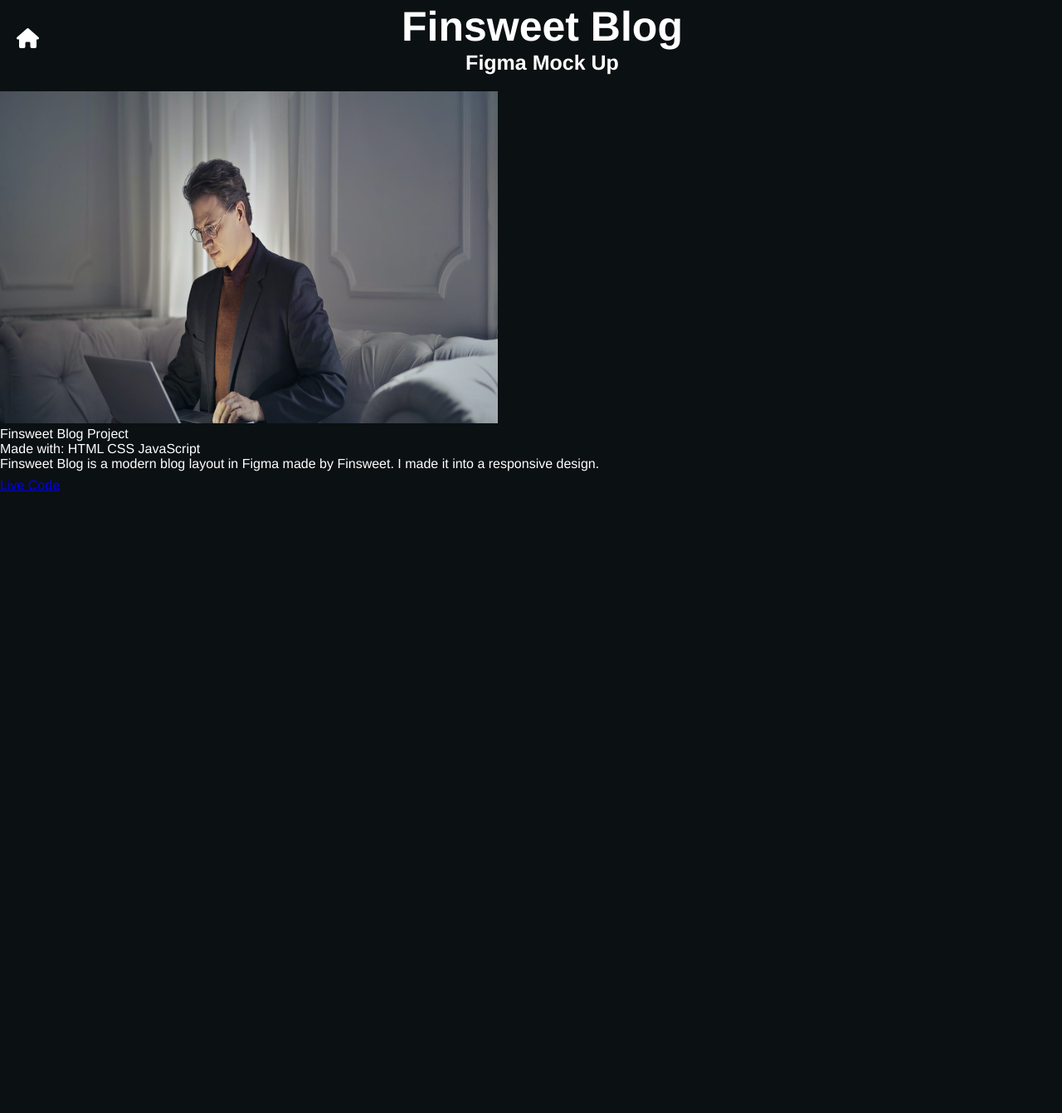
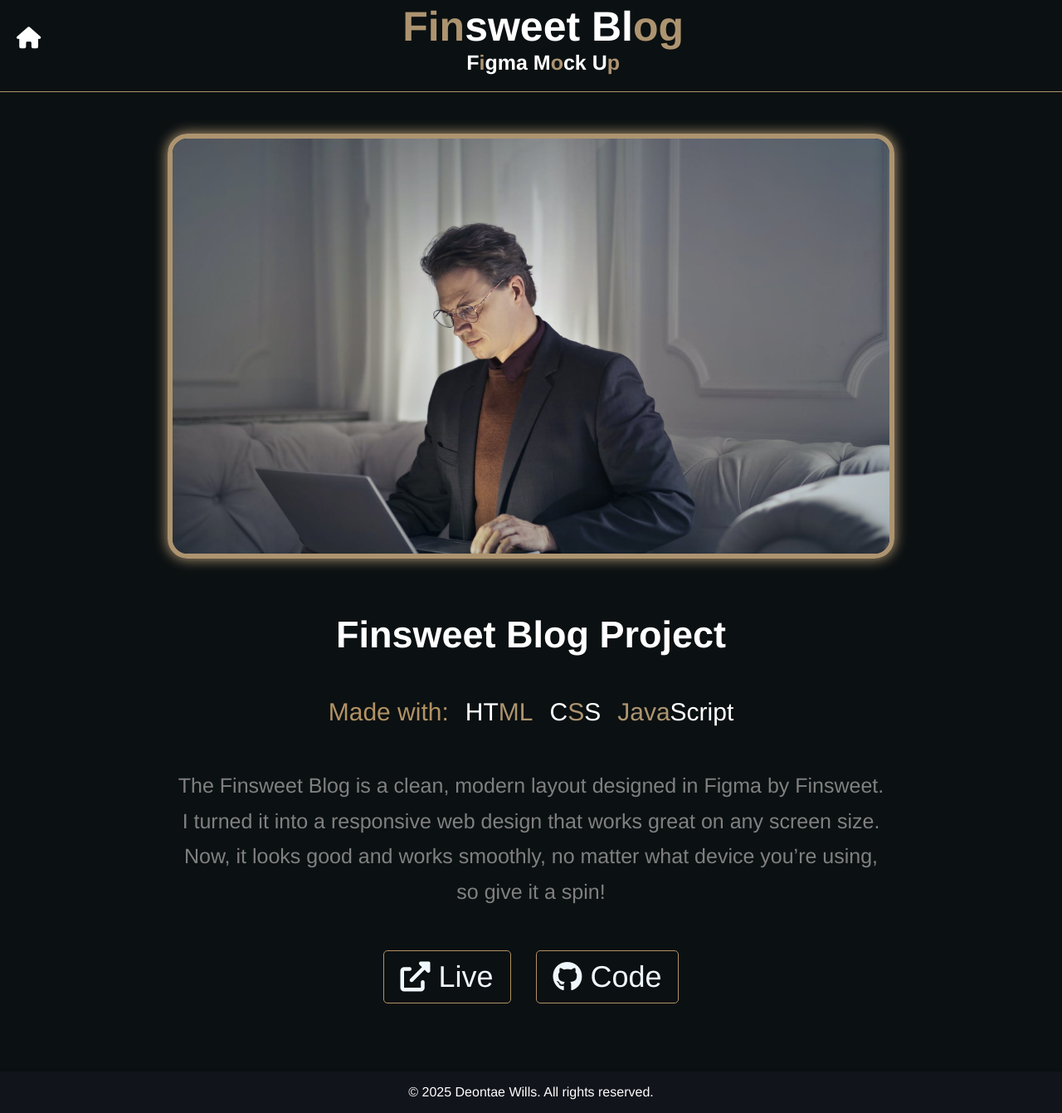
Before and after one commit to SirMely/adv-portfolio, a plain HTML site: page projects/finsweet/finsweet.html in a window 1280 px wide. Shown: the part 17-1358 px from the top of the page at 83% size. Before the commit the page ends 800 px from the top, so only its background shows below. Drawn offline with Linux system fonts and the light colour scheme.

Commit message:
Updated some of the main page and finally made the projects page I've been wanting to have

```diff
--- a/projects/finsweet/finsweet.css
+++ b/projects/finsweet/finsweet.css
@@ -7,6 +7,7 @@
     scroll-behavior: smooth;
 
 }
+
 /* It's my portfolio why not Lol */
 body {
     font-family: 'Franklin Gothic Medium', 'Arial Narrow', Arial, sans-serif;
@@ -14,11 +15,21 @@ body {
     color: white;
 }
 
-header{
+header {
     display: flex;
     align-items: center;
     justify-content: space-between;
     padding: 20px 20px;
+    border-bottom: #ad9470 solid 1px;
+}
+
+.home-link{
+    font-size: 26px;
+    color: white;
+    transition: ease 0.3s color;
+}
+.home-link:hover {
+    color: #ad9470;
 }
 
 .nav-menu {
@@ -35,13 +46,165 @@ header{
     text-align: center;
 }
 
-h1 {
+.nav-text h1 {
     font-size: 50px;
 }
+
 h3 {
     font-size: 25px;
 }
-i {
-    font-size: 24px;
+
+/*  */
+.finsweet-img {
+    display: flex;
+    align-items: center;
+    justify-content: center;
+    margin-bottom: 50px;
+}
+
+.finsweet-img img {
+    width: 80%;
+    height: 500px;
+    object-fit: cover;
+    border-radius: 1.5rem;
+    margin-bottom: 1rem;
+    border: 0.4rem solid #ad9470;
+    box-shadow: 0 0 15px 1px #ad9470;
+}
+
+.home-page {
+    padding: 50px 100px;
+}
+
+.text-container {
+    display: flex;
+    flex-direction: column;
+    align-items: center;
+    justify-content: center;
+    text-align: center;
+}
+
+span {
+    color: #ad9470;
+}
+
+.heading {
+    font-size: 30px;
+    margin-bottom: 50px;
+}
+
+.sub-heading {
+    font-size: 30px;
+    display: flex;
+    gap: 20px;
+    margin-bottom: 50px;
+}
+
+.sub-p {
+    color: #B39265;
+}
+
+.description {
+    font-size: 25px;
+    width: 80%;
+    line-height: 1.7;
+    margin-bottom: 50px;
+    color: grey;
+}
+
+/* Links */
+.links {
+    display: flex;
+    align-items: center;
+    gap: 30px;
+}
+.btn-links {
+    display: flex;
+    align-items: center;
+    gap: 10px;
+    border: #B39265 solid 1px;
+    font-size: 36px;
+    text-align: center;
+    padding: 10px 20px;
+    color: #B39265;
+    transition: all .40s ease;
+    border-radius: 5px;
+}
+
+.links a {
+    text-decoration: none;
+    color: aliceblue;
+}
+
+.btn-links:hover {
+    background: #B39265;;
     color: white;
+    border-bottom: 1px solid #ad9470;
 }
+
+/* Footer */
+
+footer {
+    background: #12141c;
+    color: #fff;
+    text-align: center;
+    padding: 1rem;
+    margin-top: 2rem;
+}
+
+/* Responsive Styling */
+
+/* Nav menu */
+@media (max-width: 500px) {
+    .nav-menu {
+        display: none;
+    }
+}
+/* Main Picture */
+@media (max-width: 768px) {
+    .finsweet-img img {
+            width: 100%;
+            height: 300px;
+            object-fit: cover;
+            border-radius: 1.5rem;
+            margin-bottom: 1rem;
+            border: 0.4rem solid #ad9470;
+            box-shadow: 0 0 15px 1px #ad9470;
+        }
+}
+@media (max-width: 500px) {
+    .finsweet-img img {
+        height: 200px;
+    }
+}
+@media (max-width: 450px) {
+    .home-page {
+        padding: 50px 50px;
+    }
+}
+/* Sub Heading */
+@media (max-width: 670px) {
+    .sub-heading {
+        display: flex;
+        flex-direction: column;
+    }
+}
+/* Description */
+@media (max-width: 650px) {
+    .description {
+        width: 100%;
+    }
+}
+@media (max-width: 500px) {
+    .description {
+        font-size: 20px;
+    }
+}
+/* Link buttons */
+@media (max-width: 425px) {
+    .links {
+        display: flex;
+        flex-direction: column;
+        align-items: unset;
+    }
+}
--- a/projects/finsweet/finsweet.html
+++ b/projects/finsweet/finsweet.html
@@ -10,42 +10,51 @@
 <body>
     <header>
         <div class="home-icon">
-            <a href="/index.html"><i class="fa-solid fa-house"></i></a>
+            <a href="/index.html#projects" class="home-link"><i class="fa-solid fa-house"></i></a>
         </div>
         <div class="nav-menu">
             <div class="nav-text">
-                <h1>Finsweet Blog</h1>
-                <h3>Figma Mock Up</h3>
+                <h1><span>Fin</span>sweet Bl<span>og</span></h1>
+                <h3>F<span>i</span>gma M<span>o</span>ck U<span>p</span></h3>
             </div>
         </div>
     </header>
     <main>
         <section class="home-page">
             <div class="finsweet-img">
-                <img src="/pictures/Finsweet Project.png" alt="" height="400px" width="600px">
+                <img src="/pictures/Finsweet Project.png" alt="" >
             </div>
+            <div class="right-container">
                 <div class="text-container">
                     <div class="heading">
-                    <p>Finsweet Blog Project</p>
+                        <h1>Finsweet Blog Project</h1>
                     </div>
                     <div class="sub-heading">
-                    <p>Made with: <span>HTML</span> <span>CSS</span> <span>JavaScript</span></p>
+                        <p class="sub-p">Made with:</p>
+                        <p>HT<span>ML</span></p>
+                        <p>C<span>S</span>S</p>
+                        <p><span>Java</span>Script</p>
                     </div>
                     <div class="description">
-                    Finsweet Blog is a modern blog layout in Figma made by Finsweet. I made it into a responsive design.
+                        <p>The Finsweet Blog is a clean, modern layout designed in Figma by Finsweet. I turned it into a responsive web design that
+                        works great on any screen size. Now, it looks good and works smoothly, no matter what device you’re using, so give it a spin!</p>
+                </div>
+                 <div class="links">
+                    <a href="https://finsweetblogproject.netlify.app" target="_blank" class="btn-links">
+                        <i class="fa-solid fa-up-right-from-square"></i>
+                        <p>Live</p>
+                    </a>
+                    <a href="https://github.com/SirMely/Finsweet-Blog-Project" target="_blank" class="btn-links">
+                        <i class="fa-brands fa-github"></i>
+                        <p>Code</p>
+                    </a>
                  </div>
             </div>
-             <div class="links">
-                <a href="#">
-                    <i></i>
-                    Live
-                </a>
-                <a href="#">
-                    <i></i>
-                    Code
-                </a>
-             </div>
         </section>
+
+        <footer>
+            <p>&copy; 2025 Deontae Wills. All rights reserved.</p>
+        </footer>
     </main>
 </body>
 </html>
```
Also changed, not shown: index.html (+30 -2 lines), style.css (+9 -3 lines), pictures/Git icon.png (added), pictures/Github icon.png (added), pictures/React icon.png (added). Lines whose indentation alone changed are shown as unchanged.
